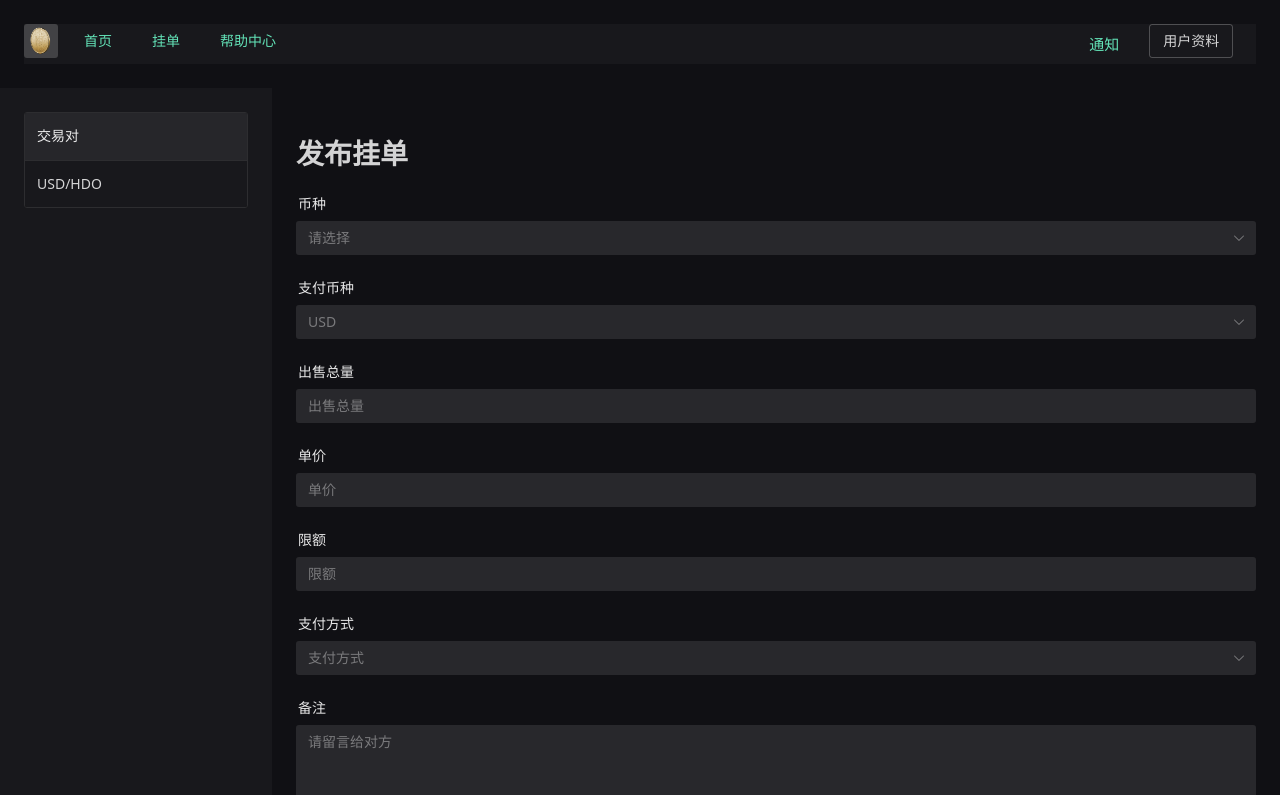
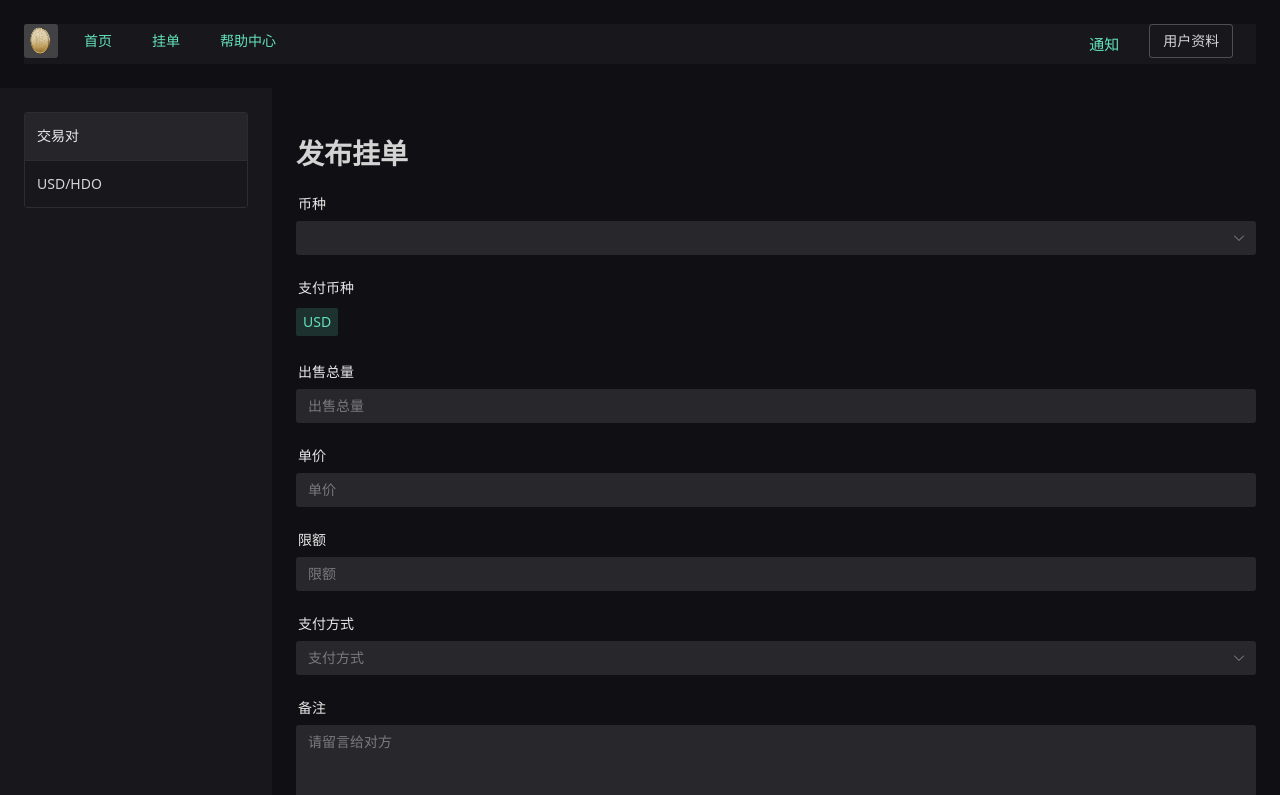
Before and after one commit to lairdnote/app-list, a Vue app: page /#/ads in a window 1280 px wide. Shown: the top 795 px of the page. Built offline with nearby package versions, Linux system fonts and the light colour scheme; a small style sheet from the web is missing.

Commit message:
fix paymentscoin

```diff
--- a/src/views/AdsView.vue
+++ b/src/views/AdsView.vue
@@ -11,19 +11,15 @@
     >
       <n-form-item label="币种">
         <n-select
-          v-model:value="model.coin"
+          v-model:value="model.tradePair"
           placeholder="请选择"
           path="data.coin"
           :options="tradePairOptions"
+          @update:value="handleSelect"
         />
       </n-form-item>
       <n-form-item label="支付币种">
-        <n-select
-          v-model:value="model.paymethodCoin"
-          placeholder="USD"
-          path="data.paymethodCoin"
-
-        />
+        <n-tag :bordered="false" type="success"> {{ paycoin }}</n-tag>
       </n-form-item>
       <n-form-item label="出售总量">
         <n-input
@@ -82,6 +78,8 @@ const message = useMessage();
 const formRef = ref(null);
 console.log(refStore.fee.value);
 const tradePairtoRaw = toRaw(refStore.tradePair.value);
+const paycoin = ref("USD");
+
 const tradePairOptions = [];
 Object.keys(tradePairtoRaw).forEach((key) => {
   console.log(key, tradePairtoRaw[key]);
@@ -121,6 +119,12 @@ const handleValidateClick = (e) => {
     }
   });
 };
+
+const handleSelect = (e) => {
+  console.log(e);
+  const action = tradePairtoRaw[e].split("/");
+  paycoin.value = action[0];
+};
 </script>
 
 
```
